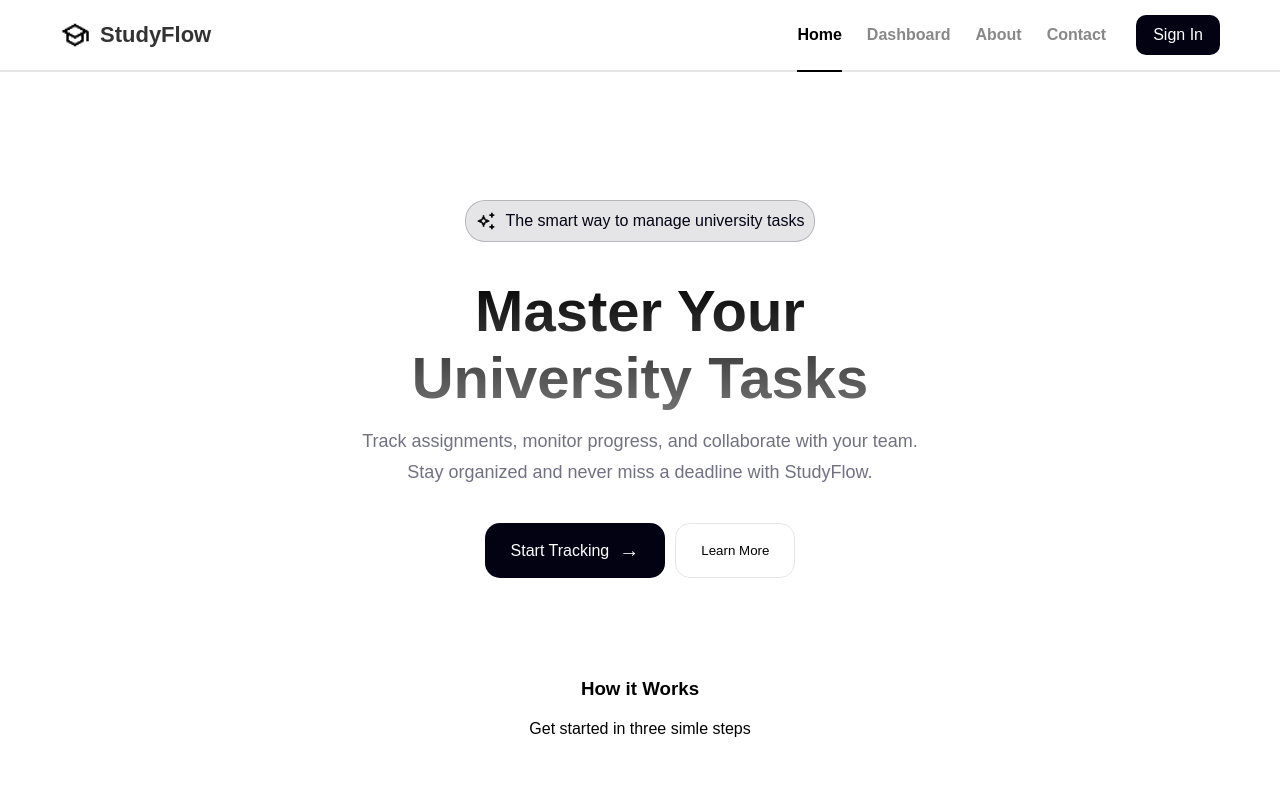
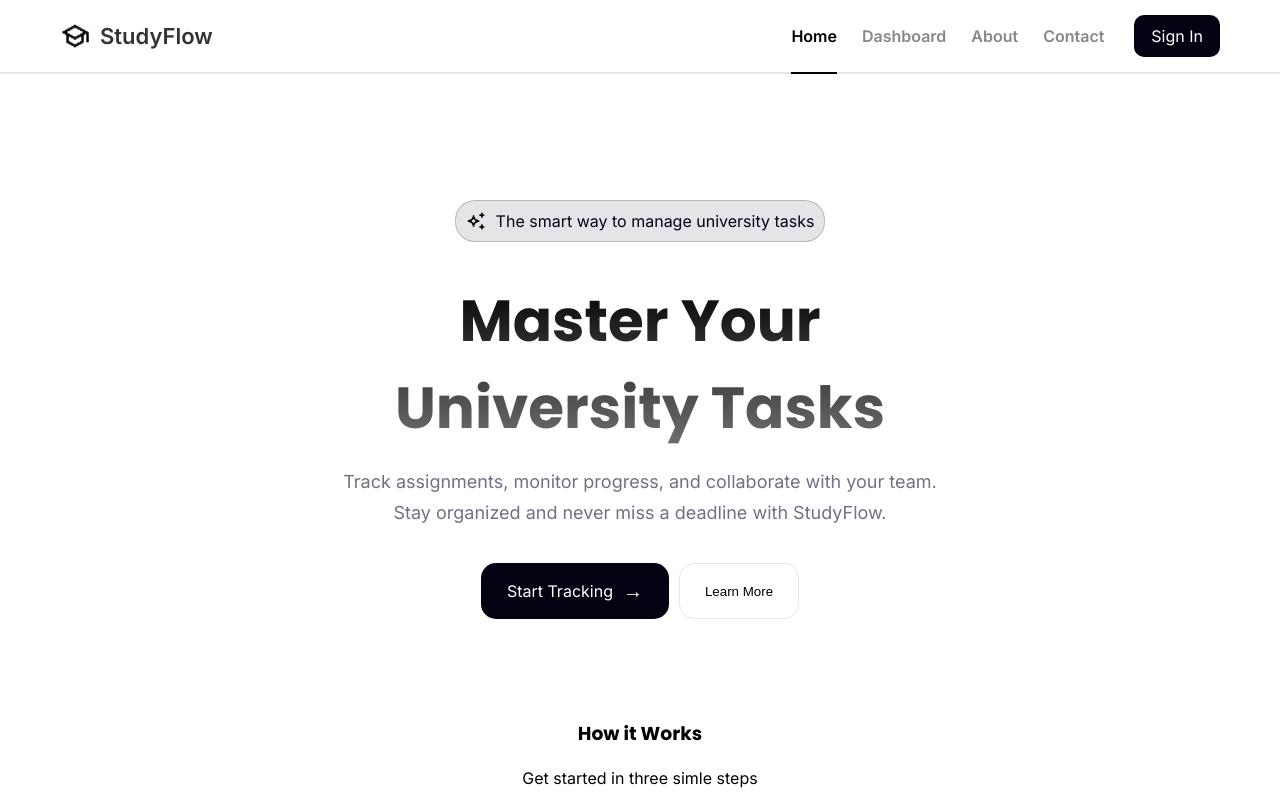
Before and after one commit to SkobyM/studyFlow, a plain HTML site: page index.html in a window 1280 px wide. Shown: the top 800 px of the page. Drawn offline with Linux system fonts and the light colour scheme.

Commit message:
add Inter and Poppins font to multiple CSS and HTML files for consistent typography

```diff
--- a/css/about.css
+++ b/css/about.css
@@ -3,6 +3,7 @@ body {
     margin: 0 auto;
     margin-top: 200px;
     padding: 0 40px;
+    font-family: 'Inter', sans-serif;
 }
 
 /* top texts */
--- a/css/contact.css
+++ b/css/contact.css
@@ -3,6 +3,7 @@ body {
     margin: 0 auto;
     margin-top: 200px;
     padding: 0 40px;
+    font-family: 'Inter', sans-serif;
 }
 
 .main_texts_contact {
--- a/css/dashboard.css
+++ b/css/dashboard.css
@@ -3,6 +3,7 @@ body {
     margin: 0 auto;
     margin-top: 100px;
     padding: 0 40px;
+    font-family: 'Inter', sans-serif;
 }
 
 .add_task_texts {
--- a/css/index.css
+++ b/css/index.css
@@ -1,8 +1,11 @@
 body {
     max-width: 1200px;
     margin: 0 auto;
+    font-family: 'Inter', sans-serif;
 }
-
+h1, h2, h3 {
+    font-family: 'Poppins', sans-serif;
+}
 /* Hero Section Styles */
 #hero {
     display: flex;
--- a/css/navBar.css
+++ b/css/navBar.css
@@ -5,7 +5,7 @@
 }
 
 body {
-    font-family: Arial, sans-serif;
+    font-family: 'Inter', sans-serif;
 }
 
 
@@ -56,7 +56,7 @@ body {
     content: "";
     position: absolute;
     left: 0;
-    bottom: -29px;
+    bottom: -28px;
     width: 0%;
     height: 2px;
     background-color: black;
--- a/css/signIn.css
+++ b/css/signIn.css
@@ -1,3 +1,7 @@
+body {
+    font-family: 'Inter', sans-serif;
+}
+
 .page_container {
     display: flex;
     flex-direction: column;
--- a/css/signUp.css
+++ b/css/signUp.css
@@ -1,3 +1,6 @@
+body {
+    font-family: 'Inter', sans-serif;
+}
 .page_container {
     display: flex;
     flex-direction: column;
--- a/index.html
+++ b/index.html
@@ -5,6 +5,7 @@
     <meta charset="UTF-8">
     <meta name="viewport" content="width=device-width, initial-scale=1.0">
     <title>StudyFlow</title>
+<link href="https://fonts.googleapis.com/css2?family=Inter:wght@300;400;600&family=Poppins:wght@500;700&display=swap" rel="stylesheet">
     <link rel="stylesheet" href="css/navBar.css">
     <link rel="stylesheet" href="css/index.css">
 </head>
```
Also changed, not shown: html/about.html (+1 -0 lines), html/contact.html (+1 -0 lines), html/dashboard.html (+1 -0 lines), html/signIn.html (+1 -0 lines), html/signUp.html (+2 -0 lines).
